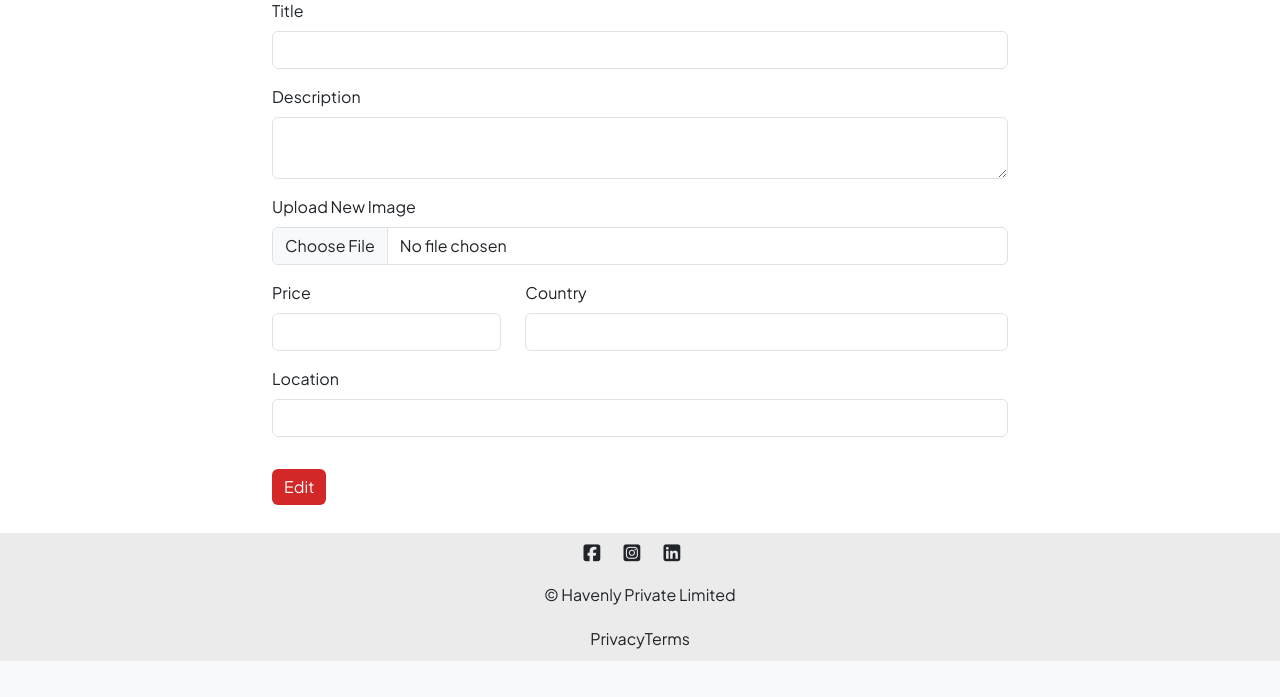
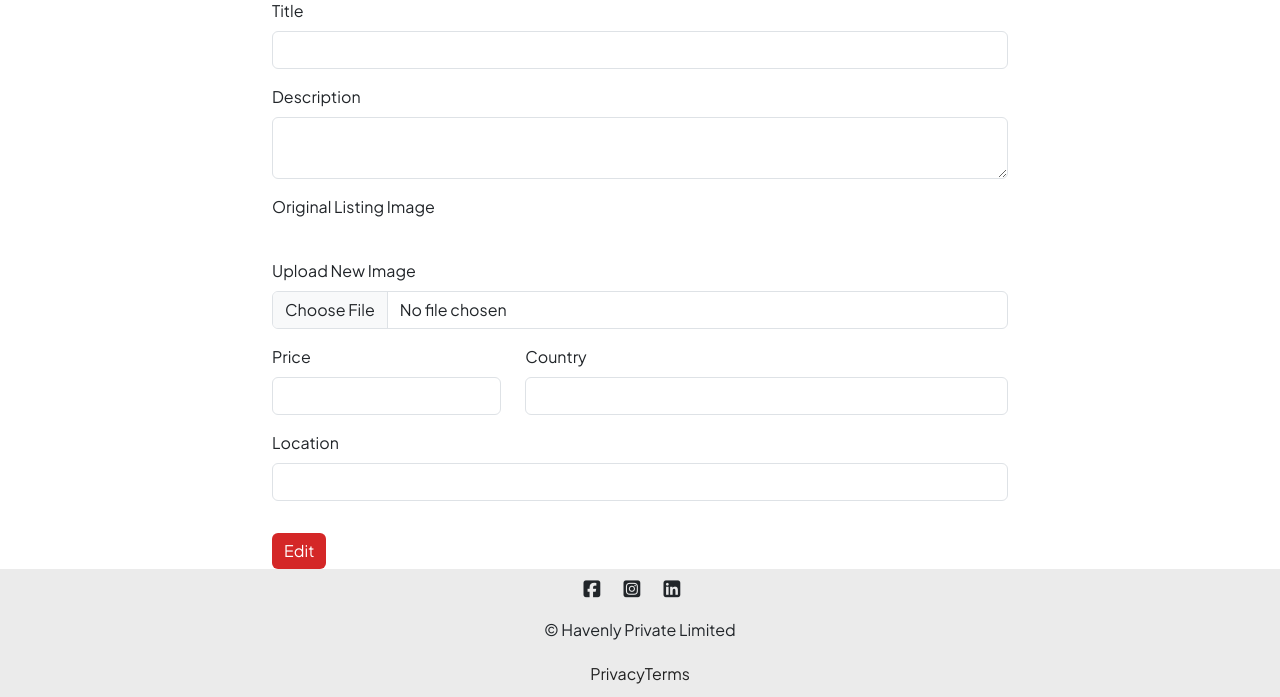
Before and after one commit to DevAaaryan/Havenly, a Node server app: template views/listings/edit.ejs in a window 1280 px wide. Shown: the part 139-836 px from the top of the page. Before the commit the page ends 800 px from the top, so only its background shows below. Run offline with Node 20, Linux system fonts and the light colour scheme; the template is opened without the code that fills it, so the values that code supplies are empty; some libraries are stand-ins or nearby versions.

Commit message:
Updated code

```diff
--- a/controllers/listing.js
+++ b/controllers/listing.js
@@ -41,7 +41,9 @@ module.exports.renderEditForm = async (req, res) => {
         req.flash("error", "Listing does not exist");
         return res.redirect("/listings");
     }
-    res.render("./listings/edit.ejs", { listing });
+    let originalImageUrl = listing.image.url;
+    originalImageUrl = originalImageUrl.replace("/upload", "/upload/w_250");
+    res.render("./listings/edit.ejs", { listing,originalImageUrl });
 };
 
 module.exports.deleteListing = async (req, res) => {
--- a/views/listings/edit.ejs
+++ b/views/listings/edit.ejs
@@ -21,6 +21,11 @@
                         required> <%=listing.description %></textarea>
                     <div class="invalid-feedback">Please enter a short description</div>
 
+                </div>
+
+                <div class="mb-3">
+                    Original Listing Image <br>
+                    <img src="<%= originalImageUrl%>" alt="">
                 </div>
 
                 <div class="mb-3">
```
